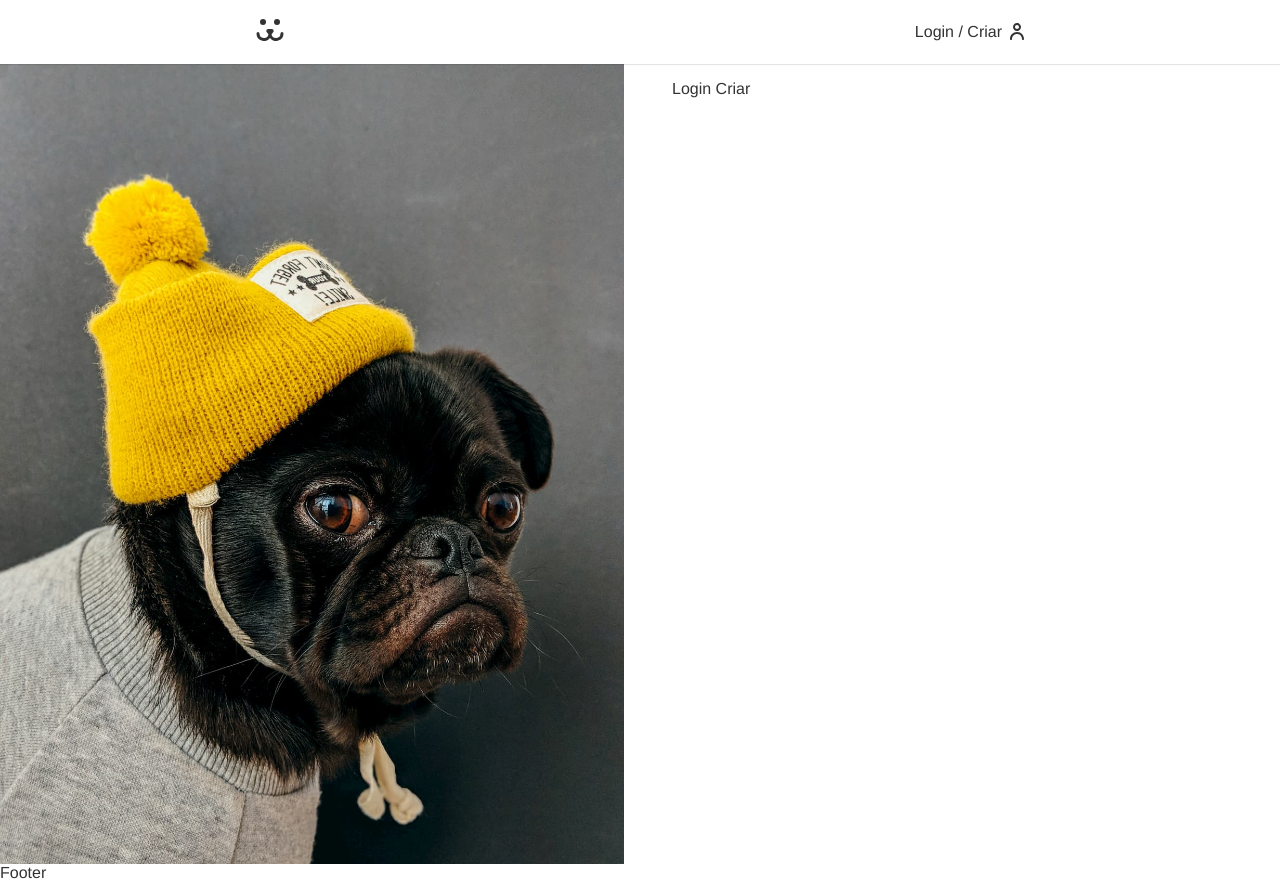
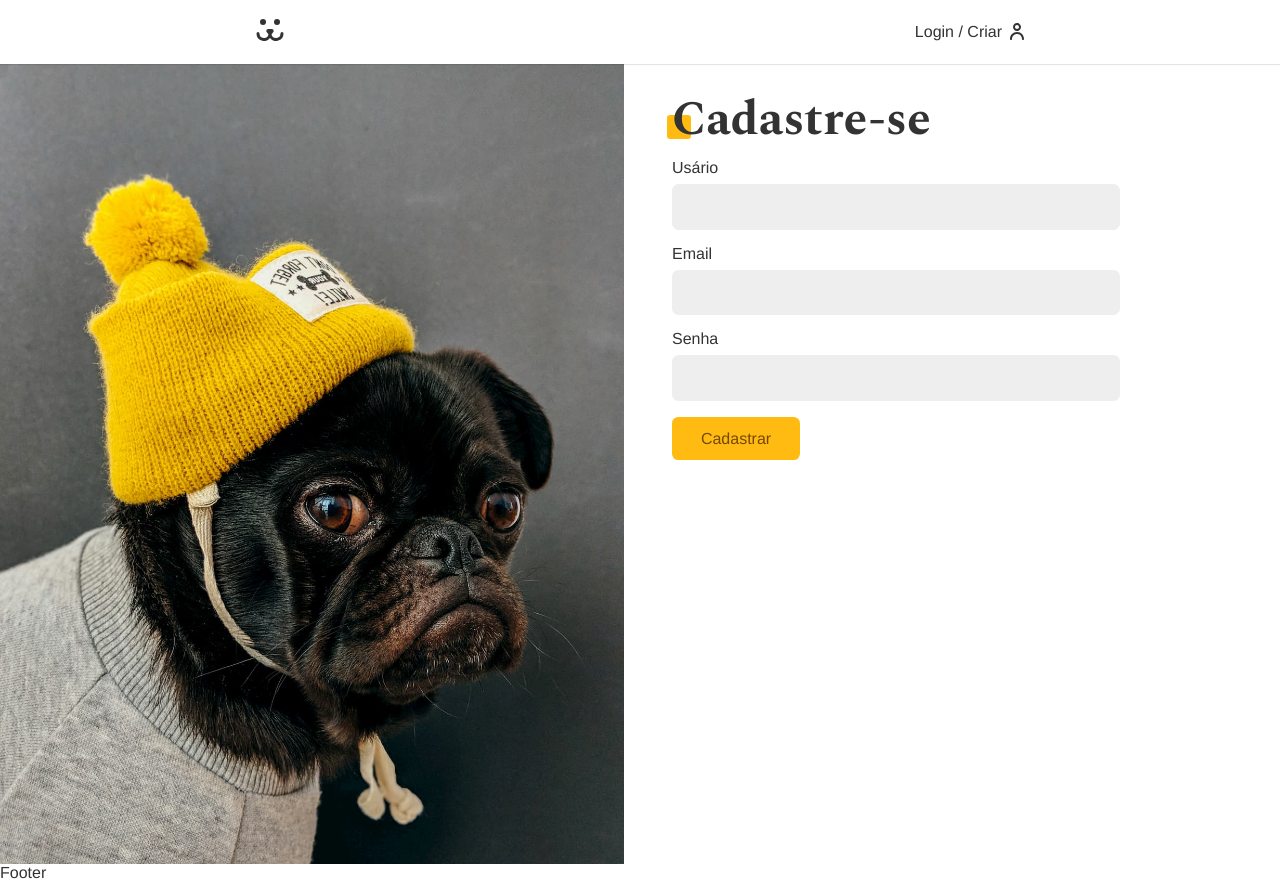
Before and after one commit to brunohuguenin/dogs, a React (Vite) app: page /login/criar in a window 1280 px wide. Built offline with nearby package versions, Linux system fonts and the light colour scheme; the HTML template or start-up script is replaced by a standard one.

Commit message:
criação dos elemento de cadastro

```diff
--- a/src/Components/Login/LoginCreate.jsx
+++ b/src/Components/Login/LoginCreate.jsx
@@ -1,7 +1,40 @@
 import React from 'react';
+import Input from '../Form/Input';
+import Button from '../Form/Button';
+import useForm from '../../Hooks/useForm';
+import { USER_POST } from '../../api';
+import { UserContext } from '../../UserContext';
 
 const LoginCreate = () => {
-  return <div>Login Criar</div>;
+  const username = useForm();
+  const email = useForm('email');
+  const password = useForm();
+
+  const { userLogin } = React.useContext(UserContext);
+
+  async function handleSubmit(event) {
+    event.preventDefault();
+    const { url, options } = USER_POST({
+      username: username.value,
+      email: email.value,
+      password: password.value,
+    });
+    const response = await fetch(url, options);
+    if (response.ok) userLogin(username.value, password.value);
+    console.log(response);
+  }
+
+  return (
+    <section className="animeLeft">
+      <h1 className="title">Cadastre-se</h1>
+      <form onSubmit={handleSubmit}>
+        <Input label="Usário" type="text" name="username" {...username} />
+        <Input label="Email" type="email" name="email" {...email} />
+        <Input label="Senha" type="password" name="password" {...password} />
+        <Button>Cadastrar</Button>
+      </form>
+    </section>
+  );
 };
 
 export default LoginCreate;
--- a/src/Hooks/useForm.jsx
+++ b/src/Hooks/useForm.jsx
@@ -4,8 +4,14 @@
   email: {
     regex:
       /^(([^<>()[\]\\.,;:\s@"]+(\.[^<>()[\]\\.,;:\s@"]+)*)|(".+"))@((\[[0-9]{1,3}\.[0-9]{1,3}\.[0-9]{1,3}\.[0-9]{1,3}\])|(([a-zA-Z\-0-9]+\.)+[a-zA-Z]{2,}))$/,
+    message: 'Preencha um email válido',
   },
-  message: 'Preencha um email válido',
+
+  password: {
+    regex: /^(?=.*\d)(?=.*[a-z])(?=.*[A-Z])[0-9a-zA-Z]{8,}$/,
+    message:
+      'A senha precisa ter 1 caracter maíusculo, 1 minúsculo e 1 digito. Com no mínimo 8 caracteres',
+  },
 };
 
 const useForm = (type) => {
--- a/src/api.jsx
+++ b/src/api.jsx
@@ -36,3 +36,16 @@
     },
   };
 }
+
+export function USER_POST(body) {
+  return {
+    url: API_URL + '/api/user',
+    options: {
+      method: 'POST',
+      headers: {
+        'Content-Type': 'application/json',
+      },
+      body: JSON.stringify(body),
+    },
+  };
+}
```
